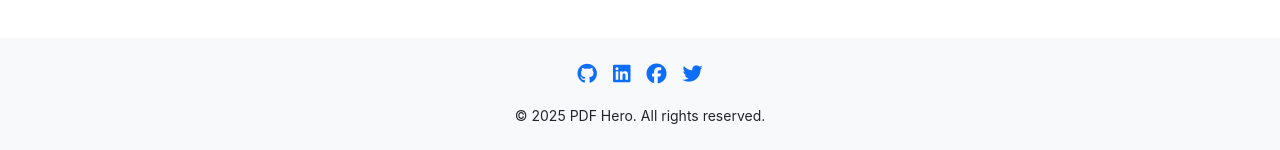
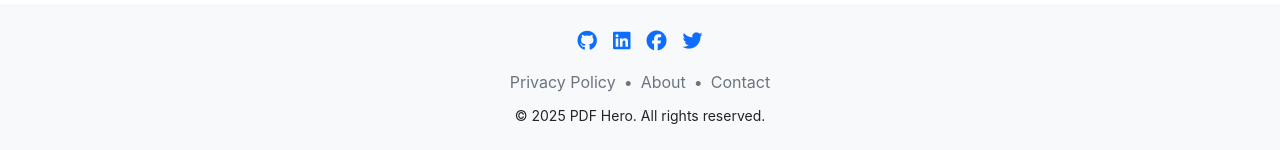
Before and after one commit to GourangaDasSamrat/PDF-Merger-React, a React (Vite) app: page / in a window 1280 px wide. Shown: the part 647-797 px from the top of the page. Built offline with nearby package versions, Linux system fonts and the light colour scheme; no server answers.

Commit message:
Add Privacy Policy page and link it in the footer

```diff
--- a/src/App.jsx
+++ b/src/App.jsx
@@ -13,6 +13,7 @@ import NavBar from "./components/NavBar";
 import NotFound from "./components/NotFound";
 import PDFMergerTool from "./components/PDFMergerTool";
 import Pricing from "./components/Pricing";
+import PrivacyPolicy from "./components/PrivacyPolicy";
 import { AppProvider } from "./context/AppProvider";
 
 export default function App() {
@@ -27,6 +28,7 @@ export default function App() {
               <Route path="/about" element={<About />} />
               <Route path="/pricing" element={<Pricing />} />
               <Route path="/contact" element={<Contact />} />
+              <Route path="/privacy-policy" element={<PrivacyPolicy />} />
 
               {/* Redirects */}
               <Route path="/home" element={<Navigate to="/" replace />} />
--- a/src/components/Footer.jsx
+++ b/src/components/Footer.jsx
@@ -1,4 +1,5 @@
 import { Col, Container, Row } from "react-bootstrap";
+import { Link } from "react-router-dom";
 
 export default function Footer() {
   const socialLinks = [
@@ -32,6 +33,28 @@ export default function Footer() {
             ))}
           </Col>
           <Col xs={12} className="text-center mt-3">
+            <div className="mb-2">
+              <Link
+                to="/privacy-policy"
+                className="text-decoration-none mx-2 text-secondary"
+              >
+                Privacy Policy
+              </Link>
+              <span className="text-secondary">•</span>
+              <Link
+                to="/about"
+                className="text-decoration-none mx-2 text-secondary"
+              >
+                About
+              </Link>
+              <span className="text-secondary">•</span>
+              <Link
+                to="/contact"
+                className="text-decoration-none mx-2 text-secondary"
+              >
+                Contact
+              </Link>
+            </div>
             <small>
               &copy; {new Date().getFullYear()} PDF Hero. All rights reserved.
             </small>
--- /dev/null
+++ b/src/components/PrivacyPolicy.jsx
@@ -0,0 +1,72 @@
+const PrivacyPolicy = () => {
+  return (
+    <div className="container mt-5 mx-auto px-4 py-8">
+      <h1 className="text-3xl font-bold mb-6 ">Privacy Policy</h1>
+
+      <div className="space-y-6">
+        <section>
+          <h2 className="text-2xl font-semibold mb-3">
+            Our Commitment to Privacy
+          </h2>
+          <p className="text-gray-700">
+            At PDF-Merger, we take your privacy seriously. Since our application
+            runs entirely on the client-side (your browser) without any backend
+            server, we do not collect, store, or process any of your personal
+            data or PDF files.
+          </p>
+        </section>
+
+        <section>
+          <h2 className="text-2xl font-semibold mb-3">
+            How Your Files Are Processed
+          </h2>
+          <p className="text-gray-700">When you use our PDF merger tool:</p>
+          <ul className="list-disc ml-6 mt-2 text-gray-700">
+            <li>All file processing happens directly in your browser</li>
+            <li>Your PDF files never leave your device</li>
+            <li>No data is uploaded to any servers</li>
+            <li>No information is stored after you leave the page</li>
+          </ul>
+        </section>
+
+        <section>
+          <h2 className="text-2xl font-semibold mb-3">
+            Open Source Commitment
+          </h2>
+          <p className="text-gray-700">
+            Our project is open source, which means:
+          </p>
+          <ul className="list-disc ml-6 mt-2 text-gray-700">
+            <li>
+              The complete source code is available for review on{" "}
+              <a
+                href="https://github.com/GourangaDasSamrat/PDF-Merger-React"
+                className="text-blue-600 hover:underline"
+              >
+                GitHub
+              </a>
+            </li>
+            <li>Anyone can verify our privacy claims by examining the code</li>
+            <li>
+              The community can contribute to making the tool better and more
+              secure
+            </li>
+          </ul>
+        </section>
+
+        <section>
+          <h2 className="text-2xl font-semibold mb-3">Contact Us</h2>
+          <p className="text-gray-700">
+            If you have any questions about our privacy practices, you can:
+          </p>
+          <ul className="list-disc ml-6 mt-2 text-gray-700">
+            <li>Open an issue on our GitHub repository</li>
+            <li>Contact us through our contact form</li>
+          </ul>
+        </section>
+      </div>
+    </div>
+  );
+};
+
+export default PrivacyPolicy;
```
